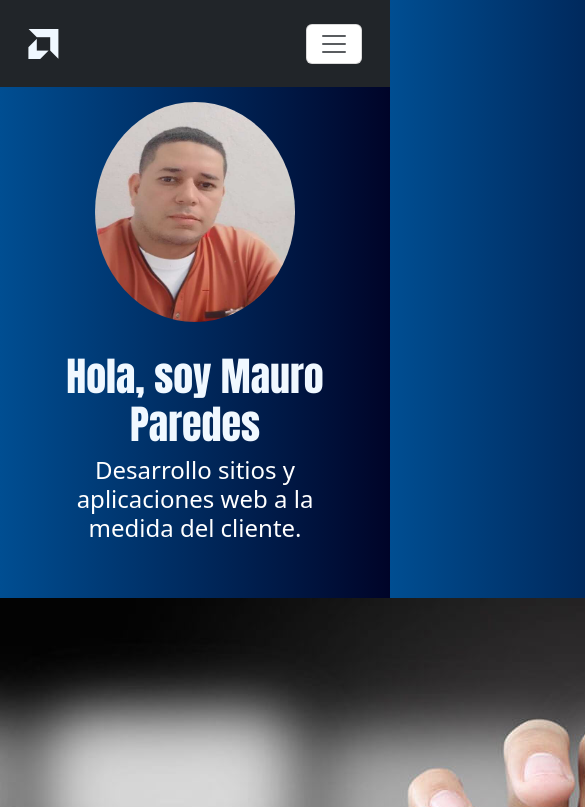
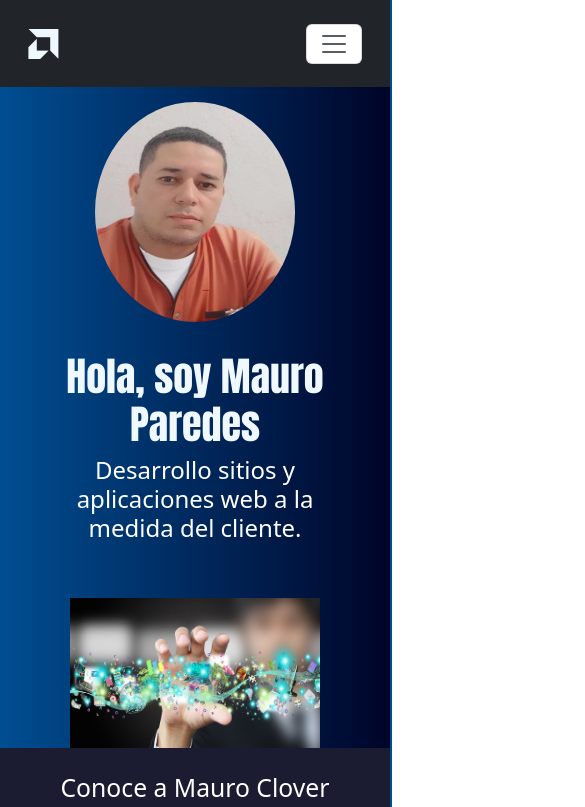
Before and after one commit to MauroClover/portfolio, a plain HTML site: page index.html in a window 390 px wide. Shown: the top 807 px of the page, 585 px wide, since content can reach past the window. Drawn offline with nearby package versions, Linux system fonts and the light colour scheme.

Commit message:
arreglo de imagen responsiva

```diff
--- a/css/estilos.css
+++ b/css/estilos.css
@@ -113,6 +113,10 @@ h1 {
 .hero-principal h2 {
   font-size: 1.5rem;
   color: white;
+}
+.img-hero{
+  width: 400px;
+  height: 200px;
 }
 
 /* seccion sobre mi*/
@@ -280,9 +284,10 @@ h1 {
 }
 
 /*adaptable responsivo*/
-@media screen and (min-width: 700px) {
+@media screen and (max-width: 700px) {
   .hero-inferior-imagen {
-    max-width: 600px;
+    width: 250px;
+    height: 150px;
   }
 }
 
--- a/index.html
+++ b/index.html
@@ -3,22 +3,13 @@
   <head>
     <meta charset="UTF-8" />
     <meta http-equiv="author" content="Mauro Clover" />
-    <meta
-      name="description"
-      content="Portafolio de desarrollo web de Mauro Clover"
-    />
+    <meta name="description" content="Portafolio de desarrollo web de Mauro Clover" />
     <meta name="Keywords" content="HTML, CSS, JavaScript, PHP, PostgreSQL" />
     <meta name="viewport" content="width=device-width, initial-scale=1.0" />
     <link rel="stylesheet" href="./css/bootstrap.min.css" />
     <link rel="stylesheet" href="./css/estilos.css" />
-    <link
-      rel="stylesheet"
-      href="https://cdn.jsdelivr.net/npm/bootstrap-icons@1.10.4/font/bootstrap-icons.css"
-    />
-    <link
-      href="https://unpkg.com/ionicons@4.2.0/dist/css/ionicons.min.css"
-      rel="stylesheet"
-    />
+    <link rel="stylesheet" href="https://cdn.jsdelivr.net/npm/bootstrap-icons@1.10.4/font/bootstrap-icons.css"/>
+    <link href="https://unpkg.com/ionicons@4.2.0/dist/css/ionicons.min.css" rel="stylesheet"/>
 
     <title>Portafolio</title>
     <link rel="icon" type="image/x-icon" href="./imagenes/icono.png" />
@@ -118,12 +109,8 @@
         <h1>Hola, soy Mauro Paredes</h1>
         <h2>Desarrollo sitios y aplicaciones web a la medida del cliente.</h2>
       </div>
-      <div class="hero-inferior img-fluid" id="about">
-        <img
-          class="hero-inferior-imagen "
-          src="./imagenes/imagen-inferior-2.jpg"
-          alt="Monitor, laptop y logos de HTML, css, JavaScript y React."
-        />
+      <div id="about">
+        <img class="hero-inferior-imagen img-hero" src="./imagenes/imagen-inferior-2.jpg" alt="tecnología"/>
       </div>
     </section>
 
@@ -494,7 +481,7 @@
     ></script>
 
     <script>
-      document.querySelectorAll(".navbar-nav a").forEach((anchor) => {
+  /*    document.querySelectorAll(".navbar-nav a").forEach((anchor) => {
         anchor.addEventListener("click", function (e) {
           e.preventDefault();
 
@@ -505,7 +492,7 @@
             behavior: "smooth",
           });
         });
-      });
+      });  */
 
     </script>
   </body>
```
